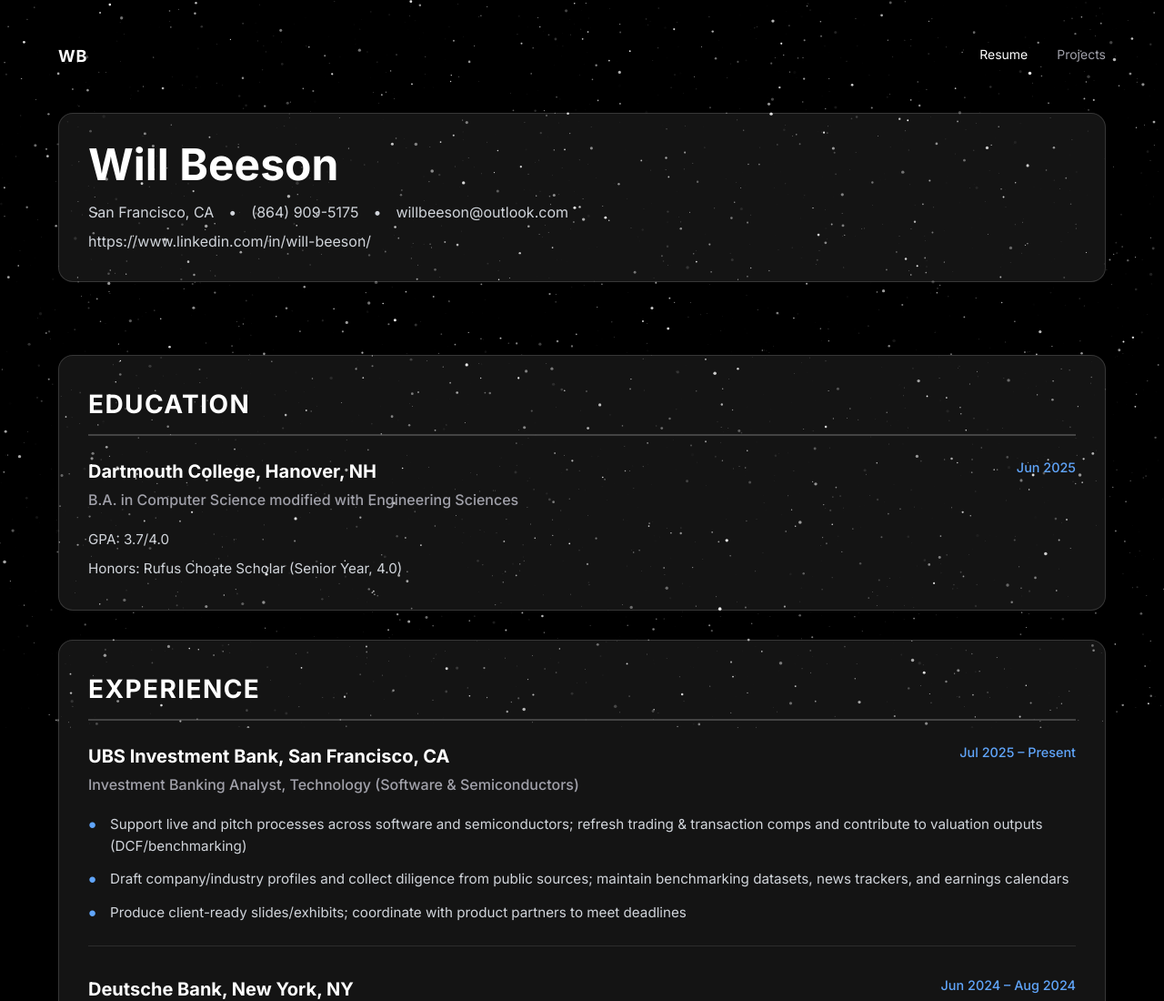
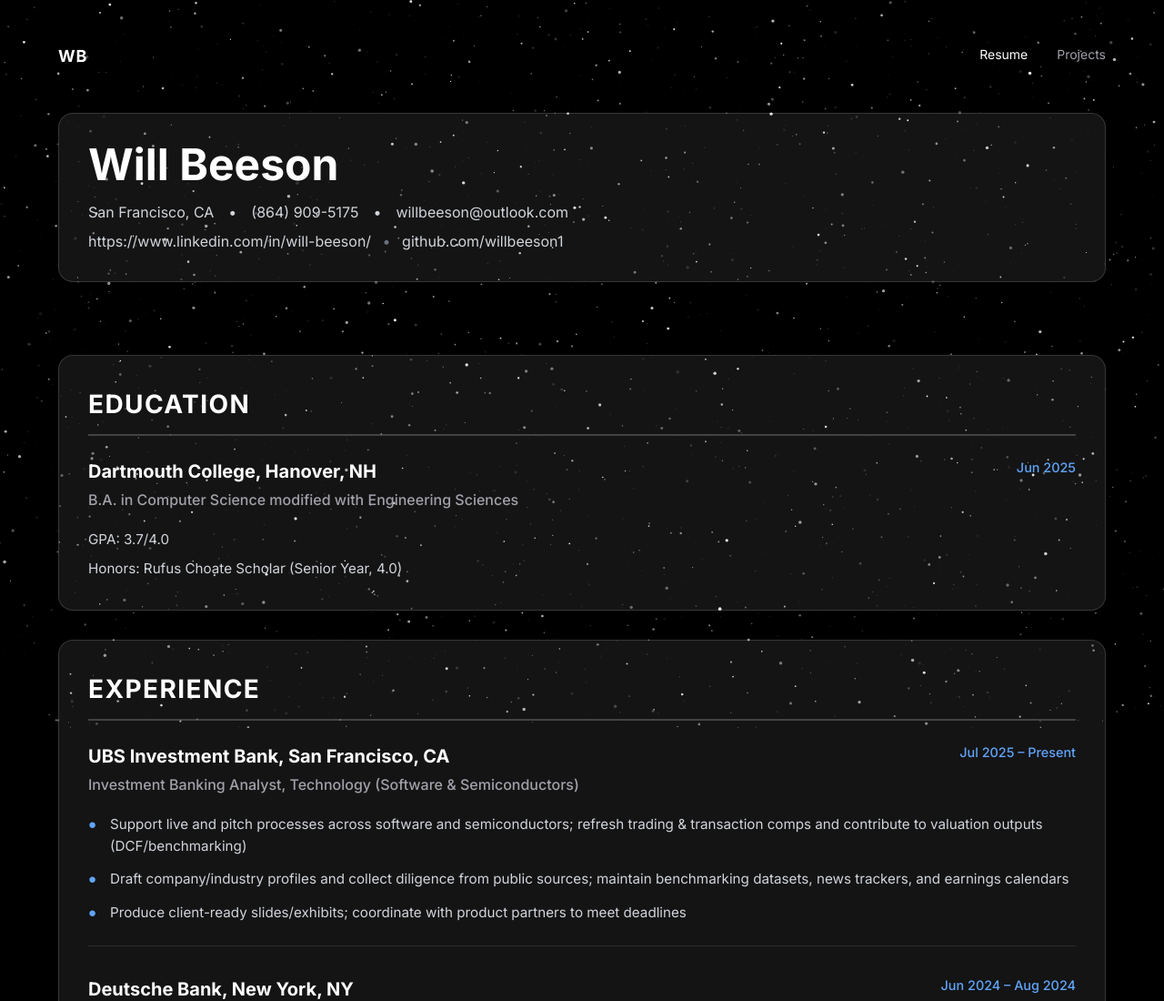
Before and after one commit to willbeeson1/wbee.me, a website: page pages/resume.html in a window 1280 px wide. Shown: the top 1100 px of the page at 91% size. Drawn offline with nearby package versions, Linux system fonts and the light colour scheme; animation ran at ten frames a second.

Commit message:
docs: add GitHub link to resume

```diff
--- a/pages/resume.html
+++ b/pages/resume.html
@@ -51,6 +51,10 @@
           <div class="mt-2">
             <a href="https://www.linkedin.com/in/will-beeson/" class="nav-link text-gray-300 hover:text-white">
               https://www.linkedin.com/in/will-beeson/
+            </a>
+            <span class="text-gray-500 mx-2">•</span>
+            <a href="https://github.com/willbeeson1" class="nav-link text-gray-300 hover:text-white">
+              github.com/willbeeson1
             </a>
           </div>
         </div>
```
